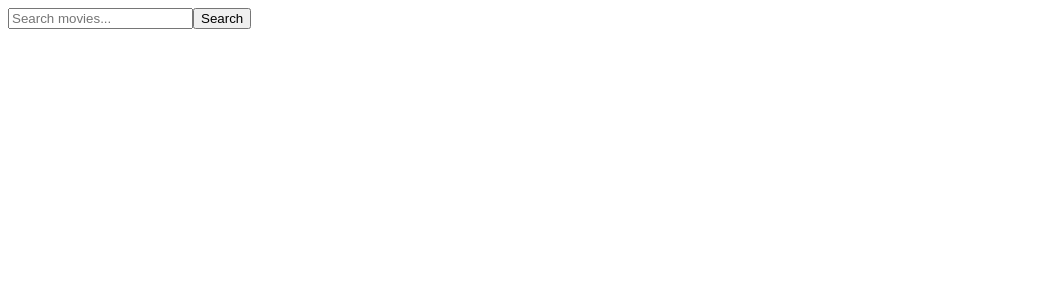
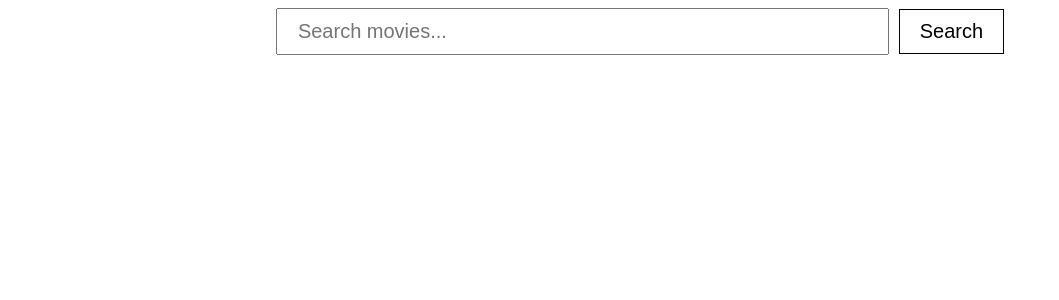
Before and after one commit to neenu-kurian/Movie-Search, a Vue app: page / in a window 1280 px wide. Shown: the top 300 px of the page, without its empty margins (0-1059 px from the left). Built offline with nearby package versions, Linux system fonts and the light colour scheme.

Commit message:
added styles

```diff
--- a/public/index.html
+++ b/public/index.html
@@ -1,15 +1,20 @@
 <!DOCTYPE html>
 <html lang="">
   <head>
-    <meta charset="utf-8">
-    <meta http-equiv="X-UA-Compatible" content="IE=edge">
-    <meta name="viewport" content="width=device-width,initial-scale=1.0">
-    <link rel="icon" href="<%= BASE_URL %>favicon.ico">
-    <title><%= htmlWebpackPlugin.options.title %></title>
+    <meta charset="utf-8" />
+    <meta http-equiv="X-UA-Compatible" content="IE=edge" />
+    <meta name="viewport" content="width=device-width,initial-scale=1.0" />
+    <link rel="preconnect" href="https://fonts.googleapis.com" />
+    <link rel="preconnect" href="https://fonts.gstatic.com" crossorigin />
+    <link href="https://fonts.googleapis.com/css2?family=Roboto:wght@100;300;400&display=swap" rel="stylesheet" />
+    <title>Movie Search</title>
   </head>
   <body>
     <noscript>
-      <strong>We're sorry but <%= htmlWebpackPlugin.options.title %> doesn't work properly without JavaScript enabled. Please enable it to continue.</strong>
+      <strong
+        >We're sorry but <%= htmlWebpackPlugin.options.title %> doesn't work properly without JavaScript enabled. Please enable it
+        to continue.</strong
+      >
     </noscript>
     <div id="app"></div>
     <!-- built files will be auto injected -->
--- a/src/App.vue
+++ b/src/App.vue
@@ -12,4 +12,7 @@ export default {
 </script>
 
 <style lang="scss">
+body {
+  font-family: 'Roboto', sans-serif;
+}
 </style>
--- a/src/assets/scss/_moviecard.scss
+++ b/src/assets/scss/_moviecard.scss
@@ -1,9 +1,17 @@
 .movie {
-    &__container {
-        max-width: 80%;
-    }
+  &__container {
+    display: grid;
+    gap: 20px 20px;
+    grid-template-columns: 1fr 1fr 1fr 1fr;
+    max-width: 90%;
+    margin: 0 auto;
+  }
 
-    &__tile {
-        padding: 10px;
-    }
+  &__tile {
+  }
+
+  &__link {
+    text-decoration: none;
+    color: black;
+  }
 }
--- /dev/null
+++ b/src/assets/scss/_searchpage.scss
@@ -0,0 +1,34 @@
+.search {
+    &__container {
+
+    }
+
+    &__bar {
+        width: 50%;
+        padding: 10px 20px;
+        font-size: 20px;
+    }
+
+    &__wrapper {
+        margin: 20px 0;
+        max-width: 90%;
+        margin: 0 auto;
+        text-align: center;
+        margin-bottom: 40px;
+    }
+
+    &__btn {
+        padding: 10px 20px;
+        margin-left: 10px;
+        font-size: 20px;
+        position: relative;
+        top: 0;
+        background: transparent;
+        border: 1px solid black;
+
+        &:hover {
+            color: white;
+            background-color: black;
+        }
+    }
+}
--- a/src/assets/scss/main.scss
+++ b/src/assets/scss/main.scss
@@ -1 +1,2 @@
 @import "moviecard";
+@import "searchpage";
--- a/src/common/MovieCard.vue
+++ b/src/common/MovieCard.vue
@@ -1,9 +1,9 @@
 <template>
   <div class="movie__container">
     <div class="movie__tile" v-for="(movie,index) in movies" :key="index">
-      <router-link class="nav-link" :to="`movie/${movie.imdbID}`">
+      <router-link class="movie__link" :to="`movie/${movie.imdbID}`">
         <img :src="movie.Poster" alt="movie" />
-        <div>{{movie.Title}}</div>
+        <h2>{{movie.Title}}</h2>
         <div>{{movie.Year}}</div>
       </router-link>
     </div>
@@ -11,6 +11,7 @@
 </template>
 
 <script>
+import "../assets/scss/main.scss";
 import { mapGetters } from "vuex";
 
 export default {
--- a/src/components/SearchPage.vue
+++ b/src/components/SearchPage.vue
@@ -1,12 +1,22 @@
 <template>
-  <div>
-    <input type="text" v-model="search" name="search" placeholder="Search movies..." />
-    <button @click="searchMovies">Search</button>
+  <div class="search__container">
+    <div class="search__wrapper">
+      <input
+        type="text"
+        v-model="search"
+        name="search"
+        placeholder="Search movies..."
+        class="search__bar"
+      />
+       <button class="search__btn" @click="searchMovies">Search</button>
+    </div>
+
     <movie-card></movie-card>
   </div>
 </template>
 
 <script>
+import "../assets/scss/main.scss";
 import MovieCard from "../common/MovieCard.vue";
 export default {
   name: "SearchPage",
--- a/vue.config.js
+++ b/vue.config.js
@@ -2,7 +2,7 @@ module.exports = {
   css: {
     loaderOptions: {
       sass: {
-        data: `@import "~@/assets/scss/main.scss";`,
+        additionalData: `@import "@/assets/scss/main.scss";`,
       },
     },
   },
```
Also changed, not shown: 1 other file (tests, documents, lock files or other folders).
